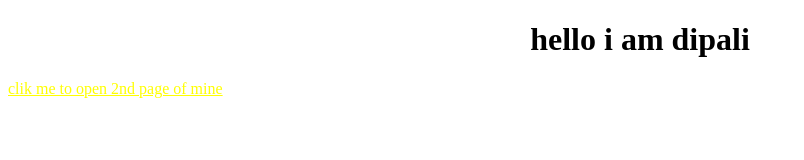
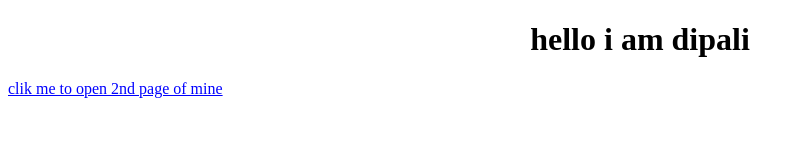
Before and after one commit to deepalimirge/diplai, a plain HTML site: page index.html in a window 1280 px wide. Shown: the whole page, without its empty margins (0-804 px from the left). Drawn offline with Linux system fonts and the light colour scheme.

Commit message:
Update index.html

```diff
--- a/index.html
+++ b/index.html
@@ -7,6 +7,6 @@
 </head>
 <body>
 <h1 align="center">hello i am dipali</h1>
-<a href="2nd.html" style="color: yellow;">clik me to open 2nd page of mine</a>
+<a href="2nd.html" style="color: blue;">clik me to open 2nd page of mine</a>
 </body>
 </html>
```
